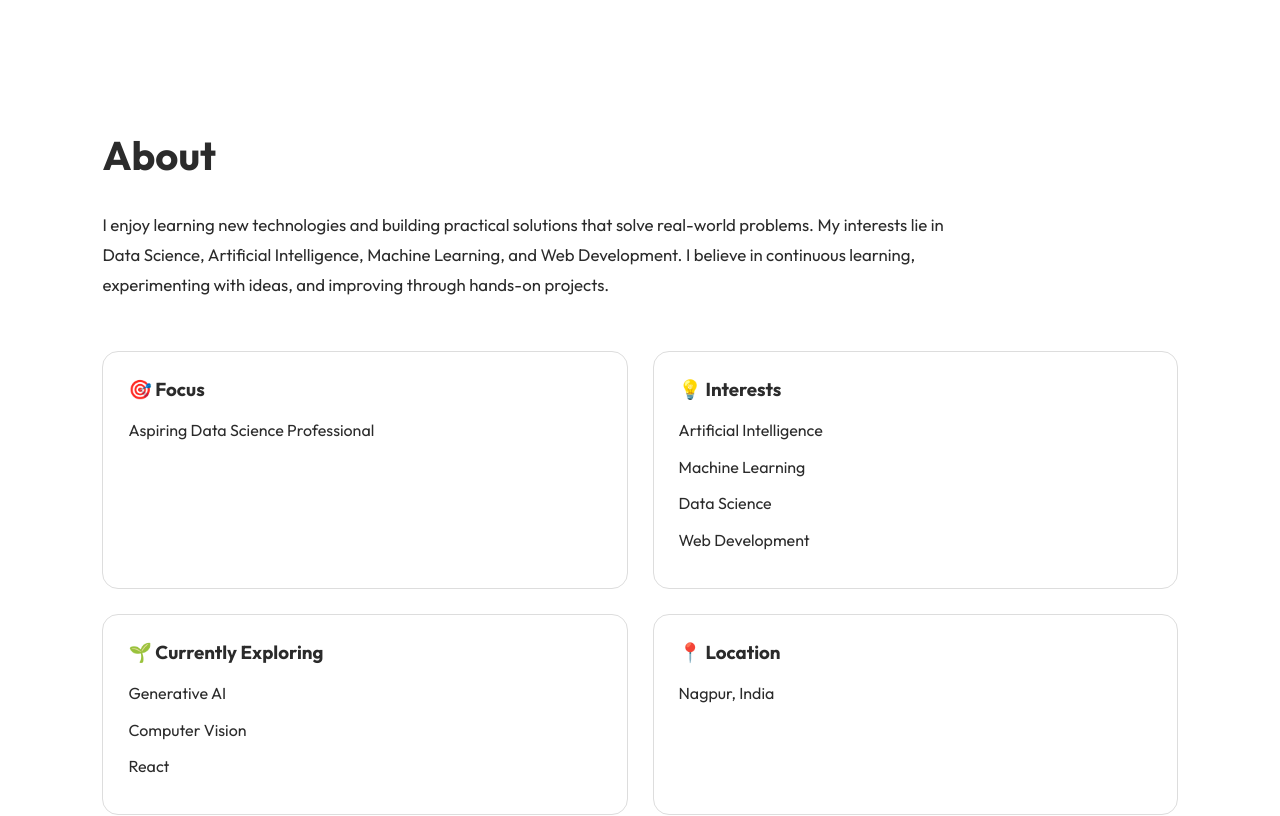
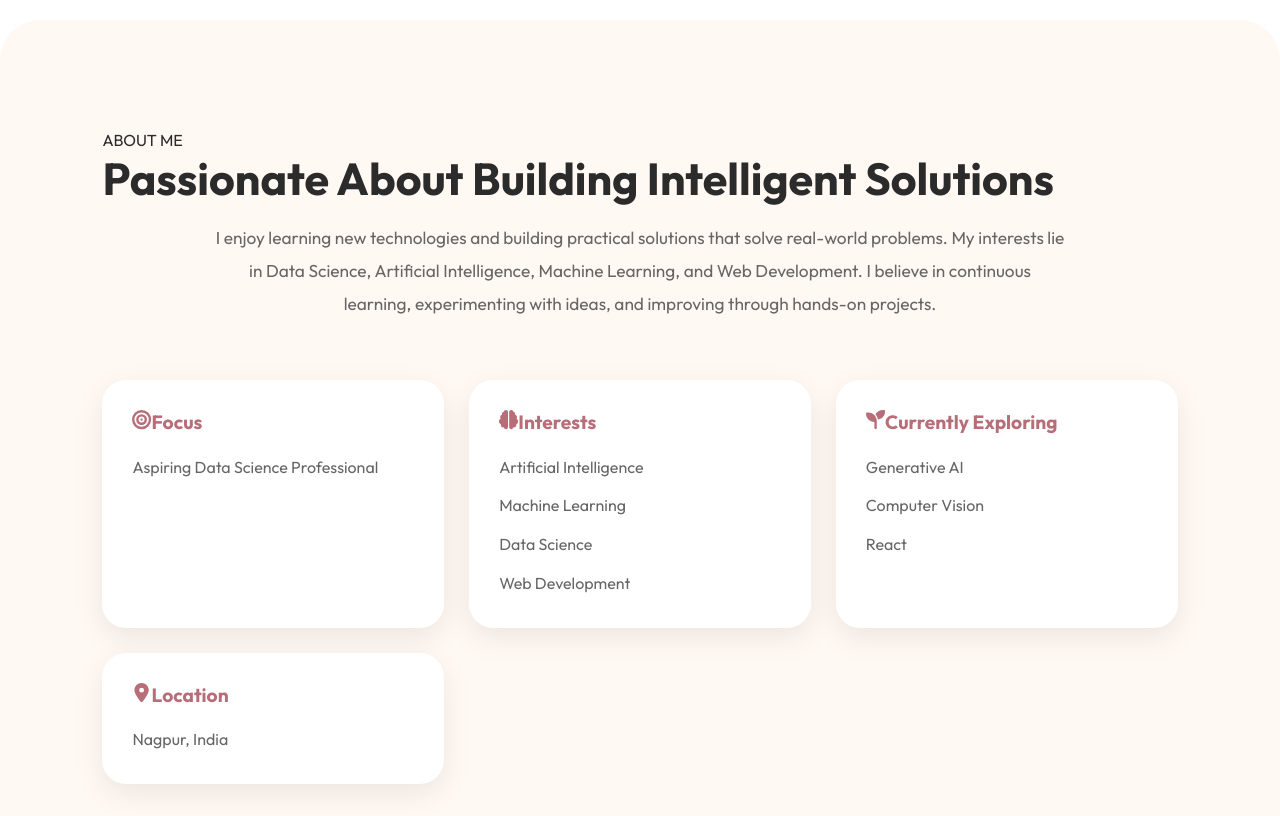
Before and after one commit to Rishikaj03/PORTFOLIO, a React app: page / in a window 1280 px wide. Shown: the part 780-1596 px from the top of the page. Built offline with nearby package versions, Linux system fonts and the light colour scheme; the HTML template or start-up script is replaced by a standard one.

Commit message:
Enhanced UI with premium navbar and design system

```diff
--- a/src/About.css
+++ b/src/About.css
@@ -1,37 +1,102 @@
-.about{
-    display:flex;
-    flex-direction:column;
-    justify-content:center;
+.about {
+    background: var(--section);
+    border-radius: 40px;
 }
 
-.section-heading{
-    font-size:2.5rem;
-    margin-bottom:30px;
+/* Heading */
+
+.section-heading {
+    text-align: center;
+    font-size: 2.8rem;
+    color: var(--text);
+    margin-bottom: 30px;
 }
 
-.about-text{
-    max-width:850px;
-    line-height:1.8;
-    margin-bottom:50px;
-    font-size:1.05rem;
+/* Description */
+
+.about-text {
+    max-width: 850px;
+    margin: 0 auto 60px;
+
+    text-align: center;
+
+    color: var(--text-light);
+
+    font-size: 1.08rem;
+    line-height: 1.9;
 }
 
-.about-grid{
-    display:grid;
-    grid-template-columns:repeat(2,1fr);
-    gap:25px;
+/* Grid */
+
+.about-grid {
+    display: grid;
+    grid-template-columns: repeat(auto-fit, minmax(260px, 1fr));
+    gap: 25px;
 }
 
-.about-card{
-    padding:25px;
-    border:1px solid #ddd;
-    border-radius:16px;
+/* Cards */
+
+.about-card {
+    background: #fff;
+
+    padding: 30px;
+
+    border-radius: 24px;
+
+    box-shadow: var(--shadow);
+
+    transition: transform .35s ease, box-shadow .35s ease;
 }
 
-.about-card h3{
-    margin-bottom:15px;
+.about-card:hover {
+    transform: translateY(-8px);
+
+    box-shadow: var(--shadow-hover);
 }
 
-.about-card p{
-    margin-bottom:8px;
+/* Card Heading */
+
+.about-card h3 {
+    color: var(--primary);
+
+    font-size: 1.2rem;
+
+    margin-bottom: 18px;
 }
+
+/* Card Text */
+
+.about-card p {
+    color: var(--text-light);
+
+    line-height: 1.8;
+
+    margin-bottom: 10px;
+}
+
+.about-card p:last-child {
+    margin-bottom: 0;
+}
+
+/* Responsive */
+
+@media (max-width: 768px) {
+
+    .about {
+        border-radius: 25px;
+    }
+
+    .section-heading {
+        font-size: 2.2rem;
+    }
+
+    .about-text {
+        font-size: 1rem;
+        margin-bottom: 40px;
+    }
+
+    .about-grid {
+        grid-template-columns: 1fr;
+    }
+
+}
--- a/src/About.jsx
+++ b/src/About.jsx
@@ -1,44 +1,78 @@
 import "./About.css";
+
+import {
+  FaBullseye,
+  FaBrain,
+  FaSeedling,
+  FaLocationDot,
+} from "react-icons/fa6";
 
 function About() {
   return (
     <section className="about" id="about">
 
-      <h2 className="section-heading">About</h2>
+      <div className="about-heading">
+        <span className="about-tag">ABOUT ME</span>
+        <h2>Passionate About Building Intelligent Solutions</h2>
+      </div>
 
       <p className="about-text">
         I enjoy learning new technologies and building practical solutions that
-        solve real-world problems. My interests lie in Data Science, Artificial
-        Intelligence, Machine Learning, and Web Development. I believe in
-        continuous learning, experimenting with ideas, and improving through
-        hands-on projects.
+        solve real-world problems. My interests lie in Data Science,
+        Artificial Intelligence, Machine Learning, and Web Development.
+        I believe in continuous learning, experimenting with ideas, and
+        improving through hands-on projects.
       </p>
 
       <div className="about-grid">
 
         <div className="about-card">
-          <h3>🎯 Focus</h3>
+
+          <h3>
+            <FaBullseye className="about-icon" />
+            Focus
+          </h3>
+
           <p>Aspiring Data Science Professional</p>
+
         </div>
 
         <div className="about-card">
-          <h3>💡 Interests</h3>
+
+          <h3>
+            <FaBrain className="about-icon" />
+            Interests
+          </h3>
+
           <p>Artificial Intelligence</p>
           <p>Machine Learning</p>
           <p>Data Science</p>
           <p>Web Development</p>
+
         </div>
 
         <div className="about-card">
-          <h3>🌱 Currently Exploring</h3>
+
+          <h3>
+            <FaSeedling className="about-icon" />
+            Currently Exploring
+          </h3>
+
           <p>Generative AI</p>
           <p>Computer Vision</p>
           <p>React</p>
+
         </div>
 
         <div className="about-card">
-          <h3>📍 Location</h3>
+
+          <h3>
+            <FaLocationDot className="about-icon" />
+            Location
+          </h3>
+
           <p>Nagpur, India</p>
+
         </div>
 
       </div>
```
